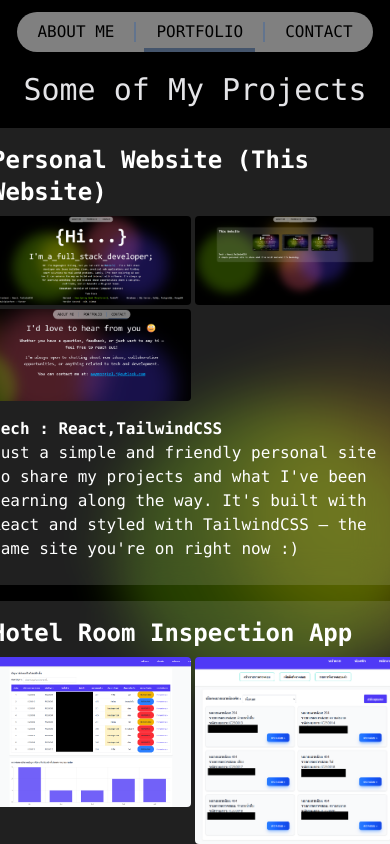
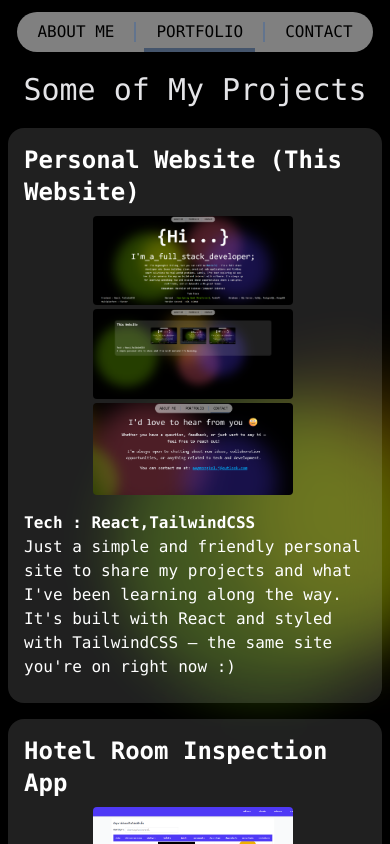
Before and after one commit to LabyrinthX963/my-web, a React (Vite) app: page /portfolio in a window 390 px wide. Built offline with nearby package versions, Linux system fonts and the light colour scheme.

Commit message:
fixed small device ui

```diff
--- a/src/components/PortList.jsx
+++ b/src/components/PortList.jsx
@@ -32,7 +32,7 @@ const PortList = ({ title, tech, details, images }) => {
   return (
     <div className="rounded-2xl bg-zinc-300/15 backdrop-blur-lg mx-2 lg:mx-0 lg:w-300 p-4 hover:bg-zinc-100/15 transition-all duration-300">
       <div className="text-white text-2xl font-bold mb-2">{title}</div>
-      <div className="grid grid-cols-2 space-x-1 space-y-1 mb-4 w-max mx-auto lg:flex lg:gap-6">
+      <div className="grid grid-cols-1 sm:grid-cols-2 space-x-1 space-y-1 mb-4 w-max mx-auto lg:flex lg:gap-6">
         {images &&
           images.map((imgSrc, index) => (
             <img
@@ -86,7 +86,7 @@ const PortList = ({ title, tech, details, images }) => {
               <div className="flex gap-6 lg:hidden z-50">
                 <button
                   disabled={selectedIndex <= 0}
-                  className="rounded-2xl bg-slate-600 px-6 py-3 text-2xl text-white disabled:opacity-30"
+                  className=" rounded-2xl bg-slate-600 px-6 py-3 text-2xl text-white disabled:opacity-30"
                   onClick={(e) => {
                     e.stopPropagation();
                     prevImage();
@@ -96,7 +96,7 @@ const PortList = ({ title, tech, details, images }) => {
                 </button>
                 <button
                   disabled={selectedIndex >= images.length - 1}
-                  className="rounded-2xl bg-slate-600 px-6 py-3 text-2xl text-white disabled:opacity-30"
+                  className=" rounded-2xl bg-slate-600 px-6 py-3 text-2xl text-white disabled:opacity-30"
                   onClick={(e) => {
                     e.stopPropagation();
                     nextImage();
--- a/src/pages/Contact.jsx
+++ b/src/pages/Contact.jsx
@@ -5,7 +5,7 @@ const contact = () => {
   return (
     <div>
       <Menu />
-      <div className="text-zinc-200 text-3xl lg:text-4xl my-5 flex justify-center">
+      <div className="text-zinc-200 text-3xl lg:text-4xl my-5 flex justify-center text-center">
         I'd love to hear from you 🙂
       </div>
       <div className="text-zinc-200 text-lg flex flex-col items-center space-y-4 px-4 text-center max-w-2xl mx-auto">
```
